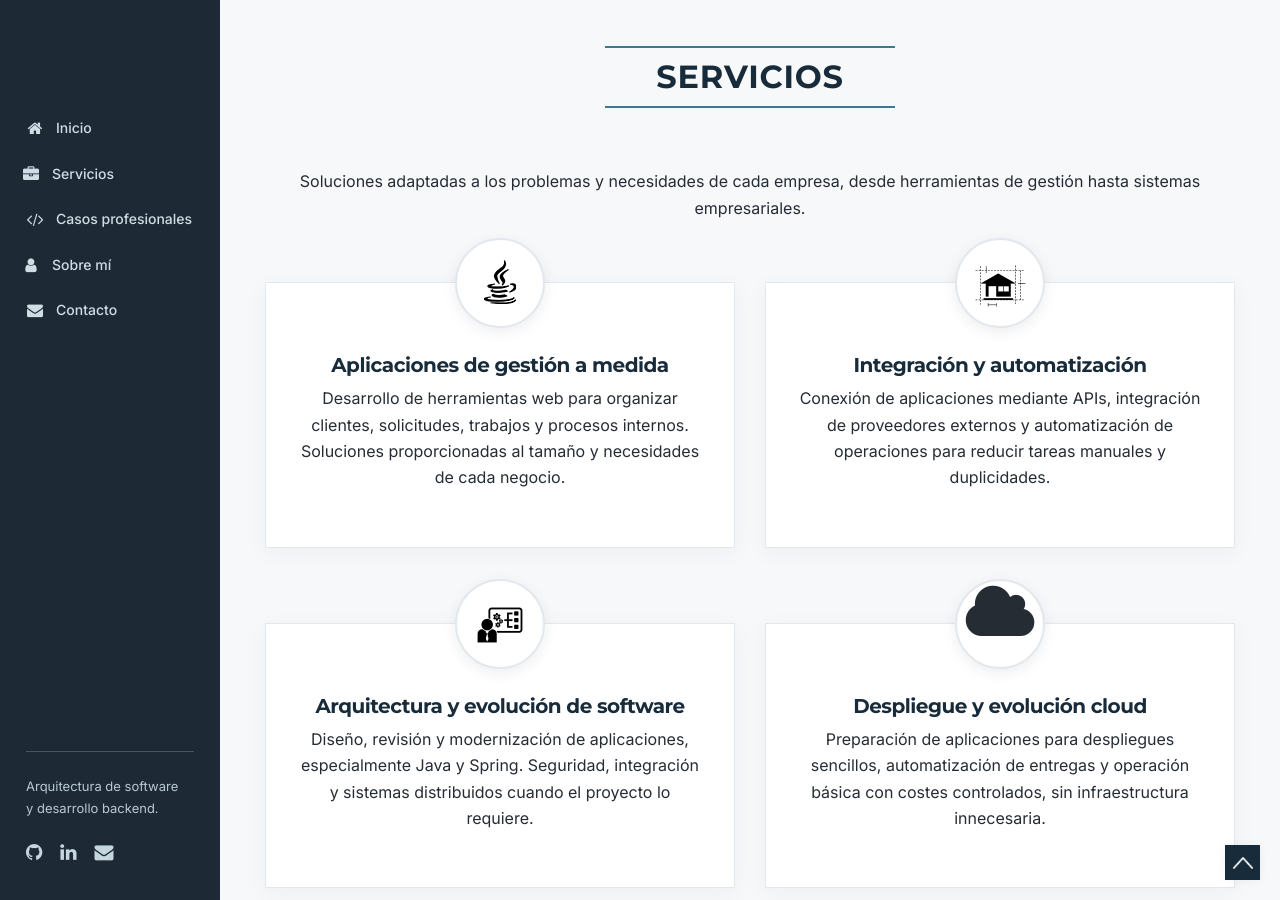
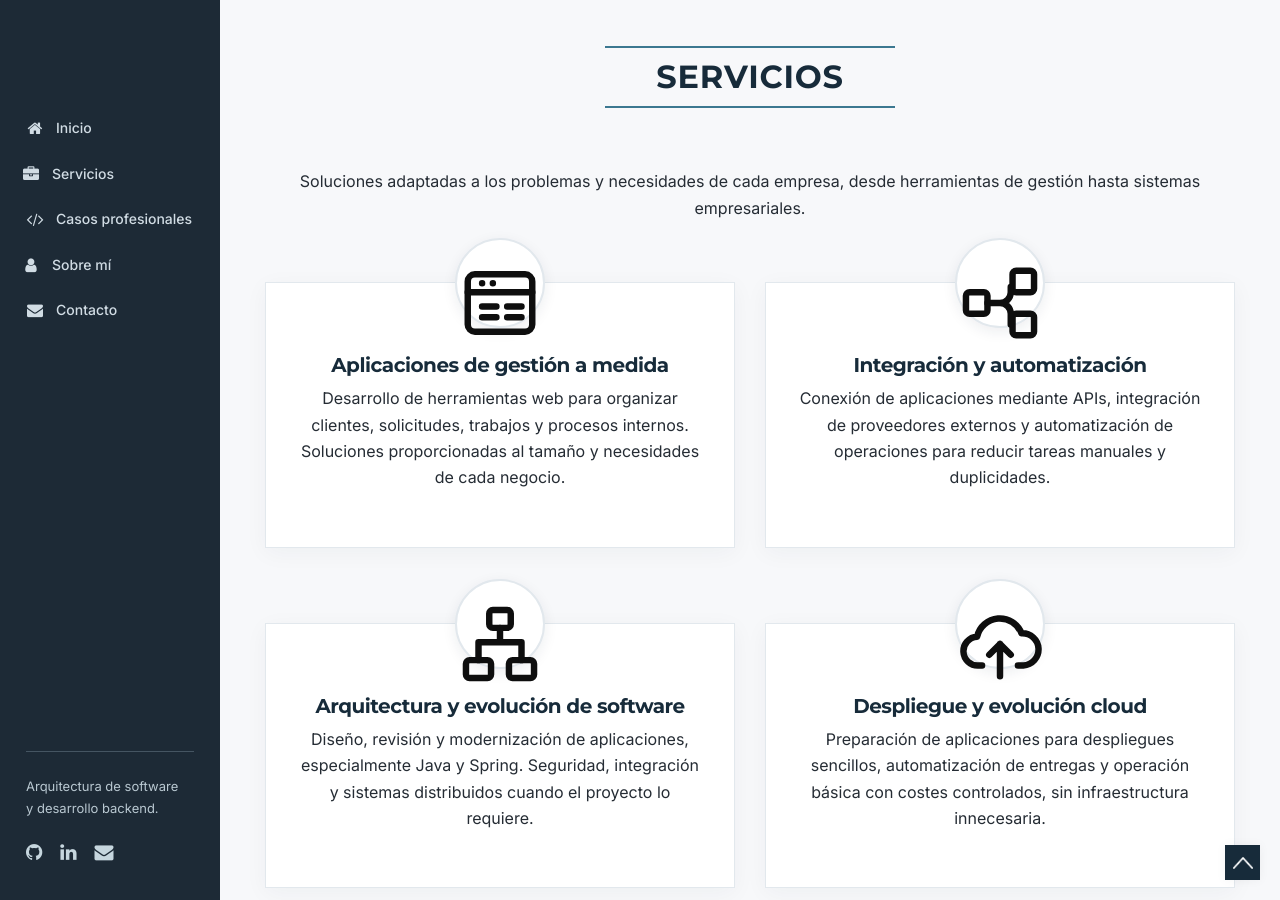
Before and after one commit to dabiz-me/dabiz.me, a Jekyll site: the page built from index.html, in a window 1280 px wide and 900 px high, scrolled down 514 px. Built offline with Jekyll 4.4.1, drawn with Linux system fonts in a browser that asks for light colours.

Commit message:
style(services): use consistent line icons

```diff
--- a/_data/services.yml
+++ b/_data/services.yml
@@ -1,15 +1,15 @@
 - title: Aplicaciones de gestión a medida
   desc: Desarrollo de herramientas web para organizar clientes, solicitudes, trabajos y procesos internos. Soluciones proporcionadas al tamaño y necesidades de cada negocio.
-  icon: assets/images/services-icon-java.png
+  icon: assets/images/service-application-window.svg
 
 - title: Integración y automatización
   desc: Conexión de aplicaciones mediante APIs, integración de proveedores externos y automatización de operaciones para reducir tareas manuales y duplicidades.
-  icon: assets/images/design2_icon.png
+  icon: assets/images/service-connected-components.svg
 
 - title: Arquitectura y evolución de software
   desc: Diseño, revisión y modernización de aplicaciones, especialmente Java y Spring. Seguridad, integración y sistemas distribuidos cuando el proyecto lo requiere.
-  icon: assets/images/project2-management.png
+  icon: assets/images/service-architecture-blocks.svg
 
 - title: Despliegue y evolución cloud
   desc: Preparación de aplicaciones para despliegues sencillos, automatización de entregas y operación básica con costes controlados, sin infraestructura innecesaria.
-  fa_icon: cloud
+  icon: assets/images/service-cloud-deploy.svg
```
